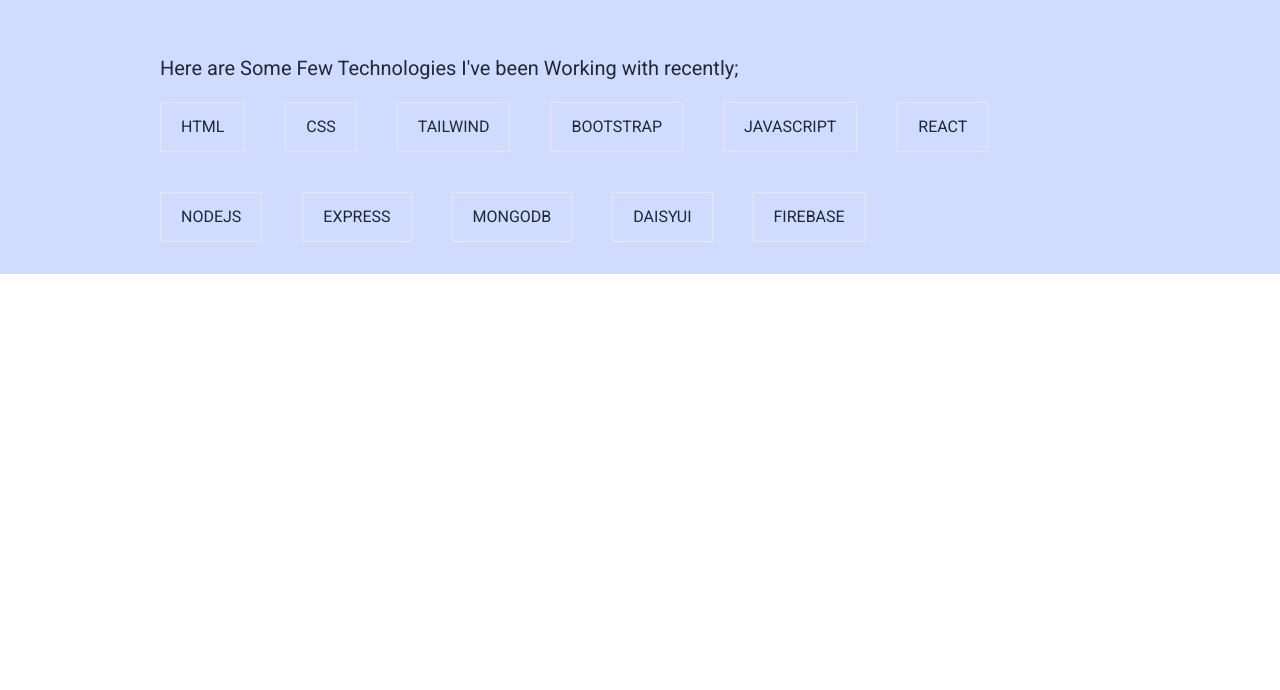
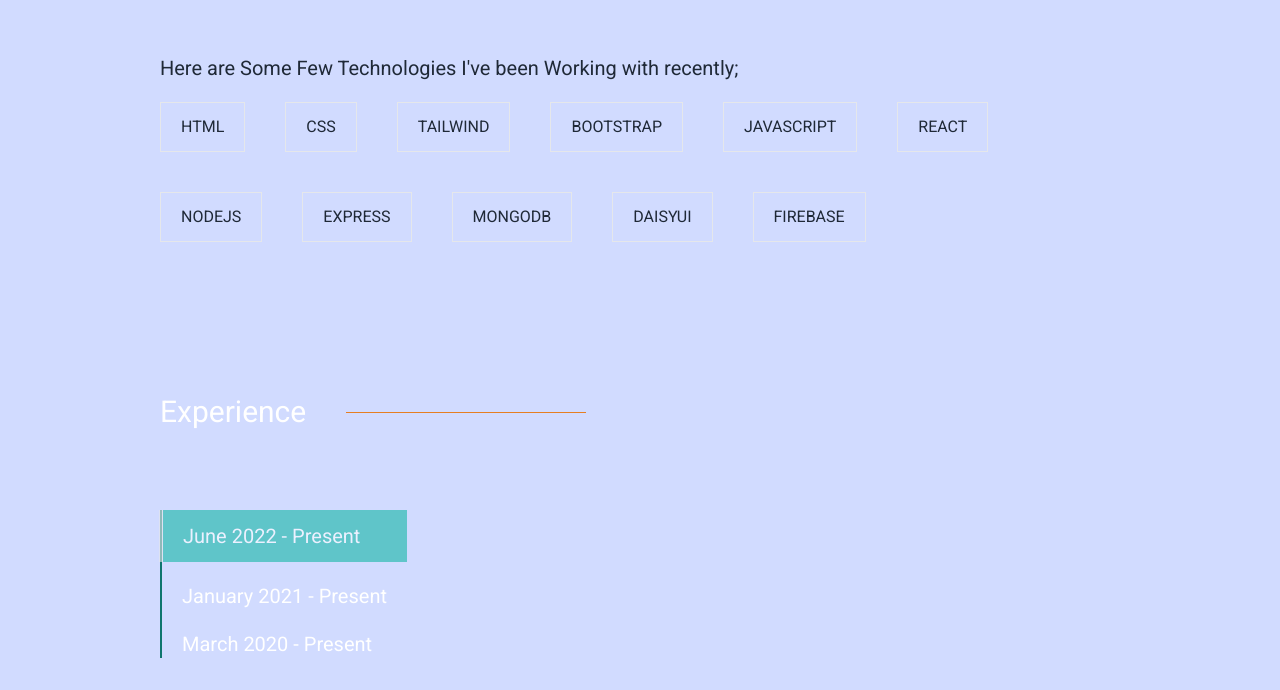
Before and after one commit to Richmond-Andoh/DevFolio, a React (Vite) app in the folder client/: page / in a window 1280 px wide. Shown: the part 1366-2056 px from the top of the page. Before the commit the page ends 1640 px from the top, so only its background shows below. Built offline with nearby package versions, Linux system fonts and the light colour scheme; no server answers.

Commit message:
Experience section added with the period aspect completed

```diff
--- /dev/null
+++ b/client/src/resources/experience.js
@@ -0,0 +1,26 @@
+export const experiences = [
+    {
+        "id": 1,
+        "title": "Full-Stack Web Developer",
+        "role": "Developer",
+        "period": "June 2022 - Present",
+        "description": "Developed and maintained various web applications using the MERN stack (MongoDB, Express, React, and Node.js). Collaborated with cross-functional teams to deliver high-quality features and functionalities."
+    },
+
+    {
+        "id": 2,
+        "title": "Frontend Engineer",
+        "role": "Engineer",
+        "period": "January 2021 - Present",
+        "description": "Designed and implemented intuitive and responsive user interfaces using React and CSS. Worked closely with designers and backend engineers to ensure seamless integration and user experience."
+    },
+
+    {
+        "id": 3,
+        "title": "Backend Developer",
+        "role": "Developer",
+        "period": "March 2020 - Present",
+        "description": "Built scalable and efficient backend systems using Node.js and Express. Developed RESTful APIs for data management and integration with frontend applications."
+    }
+
+]
--- a/client/src/sections/Home/Home.jsx
+++ b/client/src/sections/Home/Home.jsx
@@ -1,5 +1,6 @@
 import Header from "../../components/Header"
 import About from "../about/About";
+import Experiences from "../experiences/Experiences";
 import Intro from "../intro/Intro";
 
 const Home = () => {
@@ -9,6 +10,7 @@
       <div className="bg-primary-content px-40 sm:px-5">
         <Intro />
         <About />
+        <Experiences />
       </div>
     </div>
   )
--- a/client/src/sections/about/About.jsx
+++ b/client/src/sections/about/About.jsx
@@ -1,3 +1,4 @@
+/* eslint-disable react/no-unescaped-entities */
 /* eslint-disable react/jsx-key */
 import SectionsTtitle from "../../components/SectionsTtitle";
 
@@ -24,11 +25,11 @@
     <div>
       <SectionsTtitle title="About Me" />
 
-        <div className="flex w-full items-center sm:flex-col-reverse">
-            <div className="h-[70vh] w-1/2 sm:w-full">
+        <div className="flex w-full items-center sm:flex-col-reverse md:flex-col-reverse">
+            <div className="h-[70vh] w-1/2 sm:w-full md:w-full">
                <lottie-player src="https://lottie.host/542c2684-7209-48c1-b21a-e343de79dba6/NUt7nWpQ2l.json" background="transparent" autoplay speed="1" direction="1" mode="normal"></lottie-player>
             </div>
-            <div className="flex flex-col gap-6 w-1/2 sm:w-full">
+            <div className="flex flex-col gap-6 w-1/2 sm:w-full md:w-full">
                 <p className="text-white">
                     Lorem ipsum dolor sit amet consectetur adipisicing elit. Quia fugiat
                     quo, aspernatur consequuntur ea unde inventore similique earum quisquam,
@@ -51,7 +52,7 @@
             <h1 className="text-teal text-xl">Here are Some Few Technologies I've been Working with recently;</h1>
             <div className="flex flex-wrap gap-10 mt-5">
                 {
-                    skills.map((skill, idx) => (
+                    skills.map((skill) => (
                         <div className="border border-teal px-5 py-3">
                             <h1 className="text-teal">{skill}</h1>
                         </div>
--- /dev/null
+++ b/client/src/sections/experiences/Experiences.jsx
@@ -0,0 +1,27 @@
+import { useState } from 'react'
+import SectionsTtitle from '../../components/SectionsTtitle'
+import { experiences } from '../../resources/experience'
+
+const Experiences = () => {
+
+    const [selectedPeriodIndex, setselectedPeriodIndex] = useState(0)
+  return (
+    <div className='pb-10 pt-20'>
+        <SectionsTtitle title="Experience" />
+
+        <div className="flex py-10">
+            <div className='flex flex-col gap-5 border-l-2 border-teal-700'>
+                {
+                    experiences.map((experience, idx) => (
+                        <div className='cursor-pointer' onClick={() => setselectedPeriodIndex(idx)} key={idx}>
+                            <h1 className={`text-xl px-5 ${ selectedPeriodIndex === idx ? "text-teal-600 border-l-4 -ml-[3px] bg-teal-500 opacity-60 py-3" : "text-white" } text-white`}>{ experience.period }</h1>
+                        </div>
+                    ))
+                }
+            </div>
+        </div>
+    </div>
+  )
+}
+
+export default Experiences
--- a/client/src/sections/intro/Intro.jsx
+++ b/client/src/sections/intro/Intro.jsx
@@ -3,8 +3,8 @@
   return (
     <div className='h-[80vh] bg-primary-content flex flex-col items-start justify-center gap-9 py-10'>
         <h1 className="text-white">Hi There, I am</h1>
-        <h1 className="text-primary text-6xl sm:text-3xl font-semibold">Richmond Andoh</h1>
-        <h1 className="text-white text-5xl sm:text-2xl font-semibold">I build things for the Web</h1>
+        <h1 className="text-primary text-6xl sm:text-3xl md:text-4xl font-semibold">Richmond Andoh</h1>
+        <h1 className="text-white text-5xl sm:text-2xl md:text-3xl font-semibold">I build things for the Web</h1>
         <p className="text-white w-2/3">Lorem ipsum dolor sit amet consectetur adipisicing elit. Id deserunt exercitationem eius, rerum architecto earum ex
             dolore minus consequatur totam maiores culpa odit
         </p>
```
